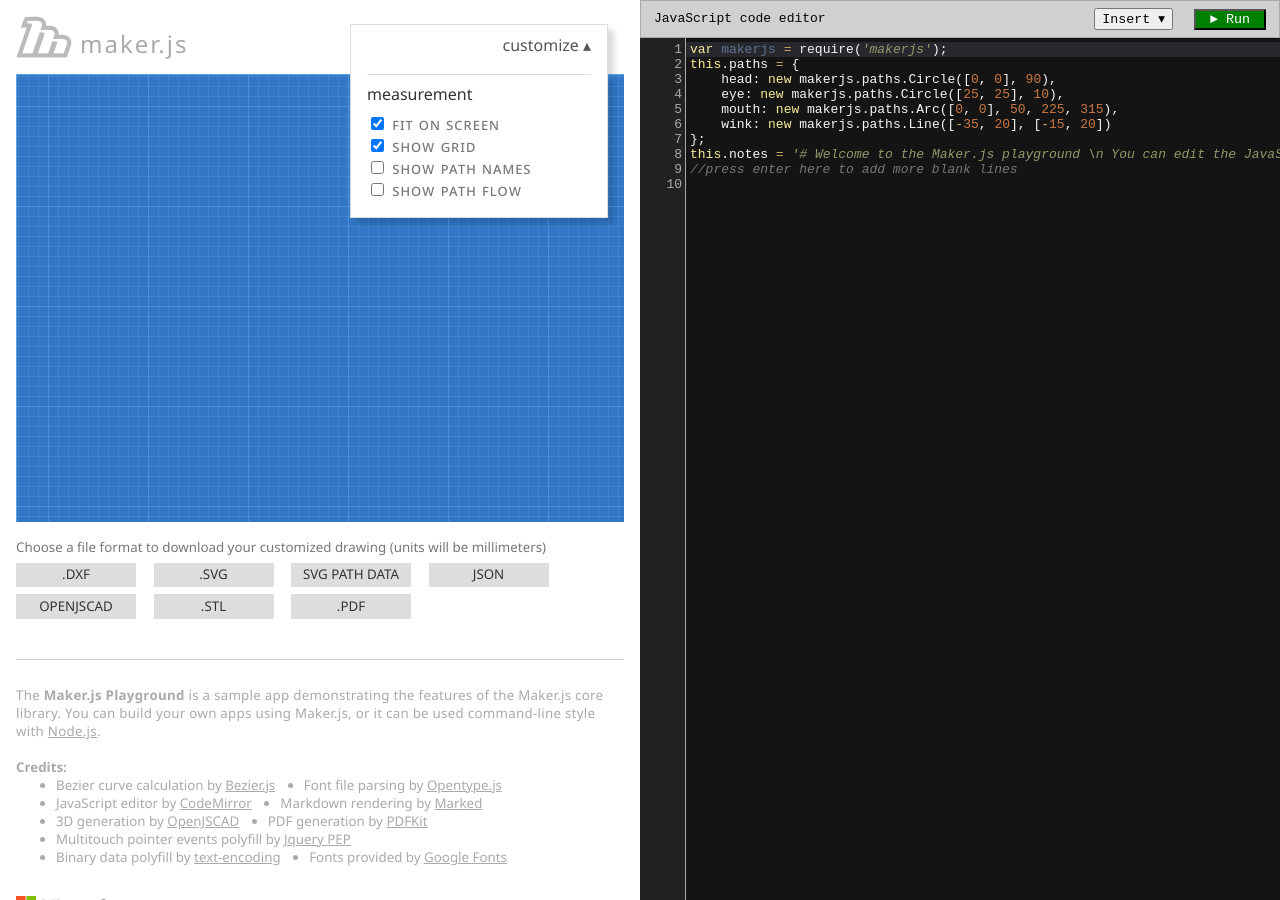
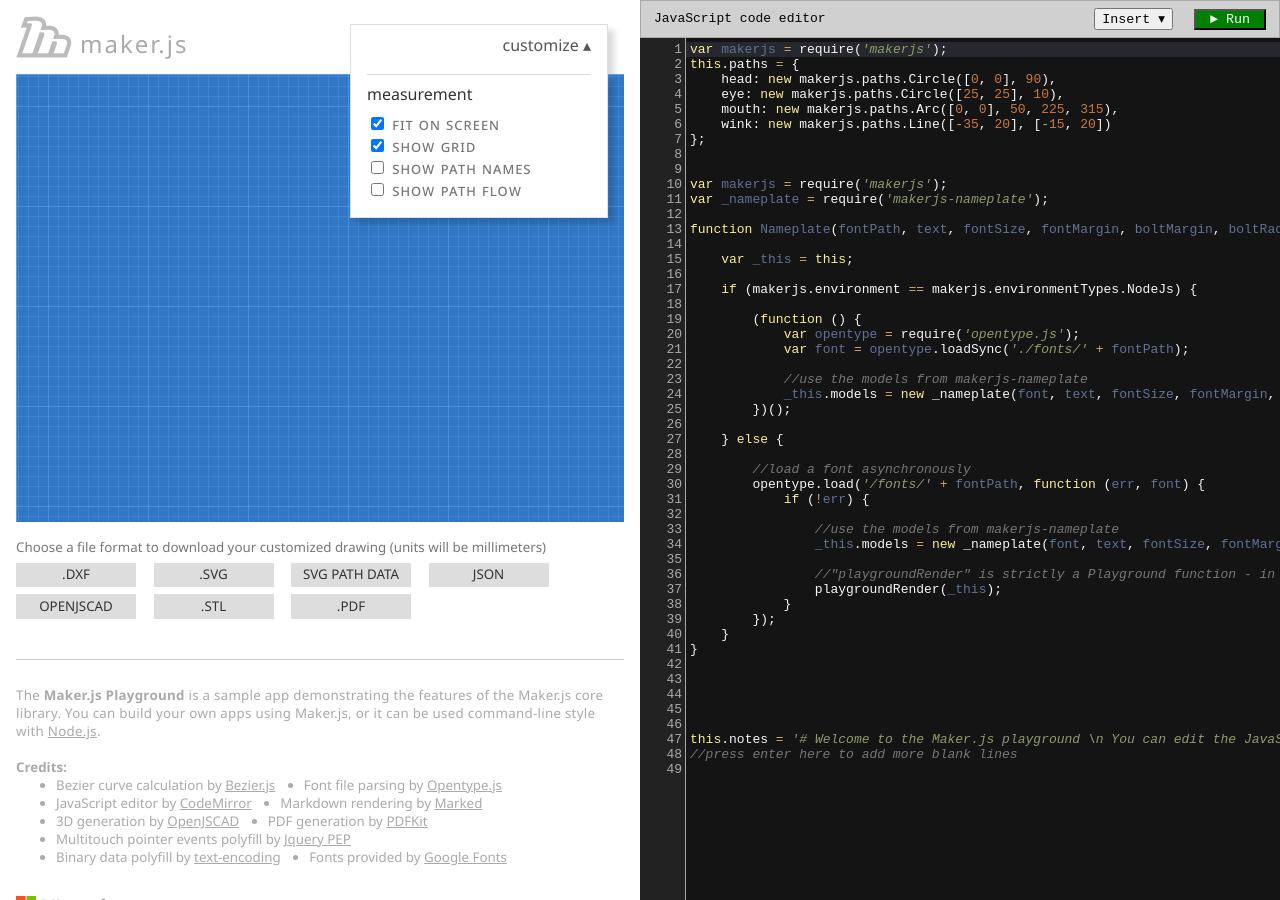
Before and after one commit to samiwa/maker, a Jekyll site: the page docs/playground/indexb.html, which Jekyll copies as it is, in a window 1280 px wide. Built offline with Jekyll 4.4.1, drawn with Linux system fonts in a browser that asks for light colours; a script that is not in the unit is left out.

Commit message:
Update indexb.html

```diff
--- a/docs/playground/indexb.html
+++ b/docs/playground/indexb.html
@@ -472,6 +472,45 @@ this.paths = {
     mouth: new makerjs.paths.Arc([0, 0], 50, 225, 315),
     wink: new makerjs.paths.Line([-35, 20], [-15, 20])
 };
+
+
+var makerjs = require('makerjs');
+var _nameplate = require('makerjs-nameplate');
+
+function Nameplate(fontPath, text, fontSize, fontMargin, boltMargin, boltRadius, rounded) {
+
+    var _this = this;
+
+    if (makerjs.environment == makerjs.environmentTypes.NodeJs) {
+
+        (function () {
+            var opentype = require('opentype.js');
+            var font = opentype.loadSync('./fonts/' + fontPath);
+
+            //use the models from makerjs-nameplate
+            _this.models = new _nameplate(font, text, fontSize, fontMargin, boltMargin, boltRadius, rounded).models;
+        })();
+
+    } else {
+
+        //load a font asynchronously
+        opentype.load('/fonts/' + fontPath, function (err, font) {
+            if (!err) {
+
+                //use the models from makerjs-nameplate
+                _this.models = new _nameplate(font, text, fontSize, fontMargin, boltMargin, boltRadius, rounded).models;
+
+                //"playgroundRender" is strictly a Playground function - in your app, call your own callback.
+                playgroundRender(_this);
+            }
+        });
+    }
+}
+
+
+
+
+
 this.notes = '# Welcome to the Maker.js playground \n You can edit the JavaScript code, then click **Run** (or CTRL + Enter) to see your drawing.';
 //press enter here to add more blank lines
 </pre>
```
